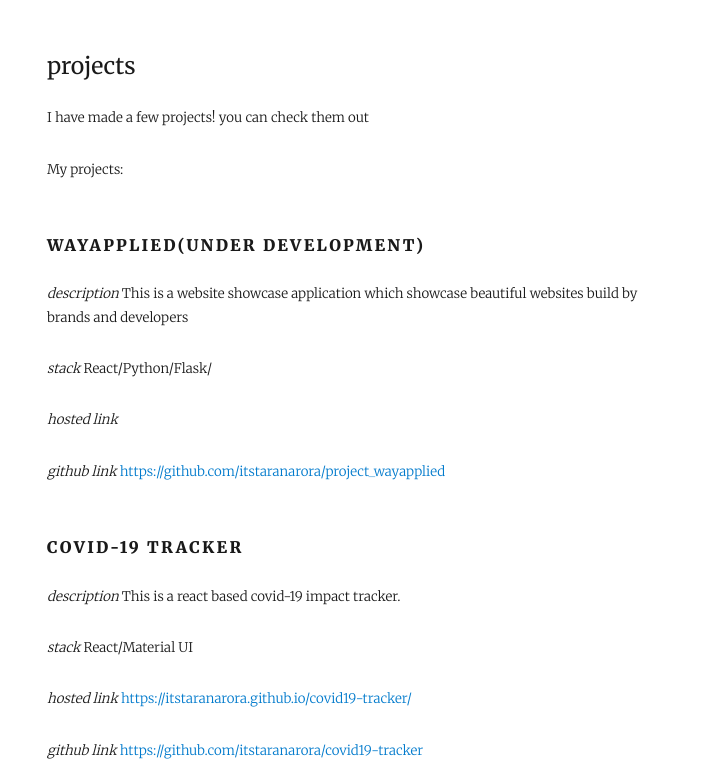
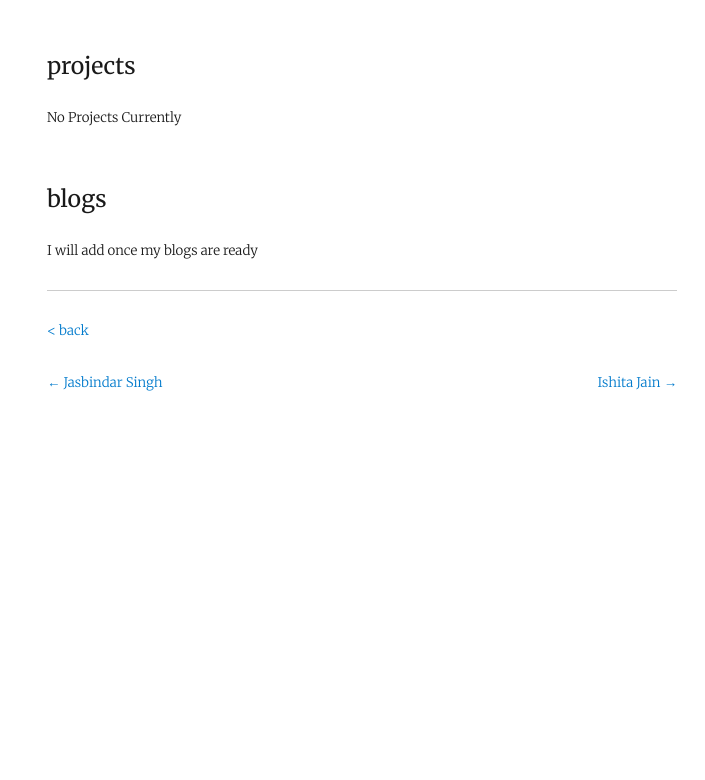
Before and after one commit to tanaypratap/teamtanay.jobchallenge.dev, a Gatsby site: page /ttjc@itstaranarora/ in a window 1280 px wide. Shown: the part 1100-1880 px from the top of the page, without its empty margins (278-983 px from the left). After the commit the page ends 1578 px from the top, so only its background shows below. Built offline with nearby package versions, Linux system fonts and the light colour scheme; Gatsby itself is replaced by a stand-in of ours; some packages are replaced by stand-ins of ours.

Commit message:
removed old projects

```diff
--- a/content/participants/ttjc@itstaranarora/index.md
+++ b/content/participants/ttjc@itstaranarora/index.md
@@ -34,26 +34,8 @@ Currently I'm looking for an internship and I want to build few projects to show
 
 ### projects
 
-I have made a few projects! you can check them out
+No Projects Currently
 
-My projects:
-#### WayApplied(Under Development)
-_description_ This is a website showcase application which showcase beautiful websites build by brands and developers
-
-_stack_ React/Python/Flask/
-
-_hosted link_
-
-_github link_ https://github.com/itstaranarora/project_wayapplied
-
-#### Covid-19 Tracker
-_description_ This is a react based covid-19 impact tracker.
-
-_stack_ React/Material UI
-
-_hosted link_ https://itstaranarora.github.io/covid19-tracker/
-
-_github link_ https://github.com/itstaranarora/covid19-tracker
 
 ### blogs
 
```
